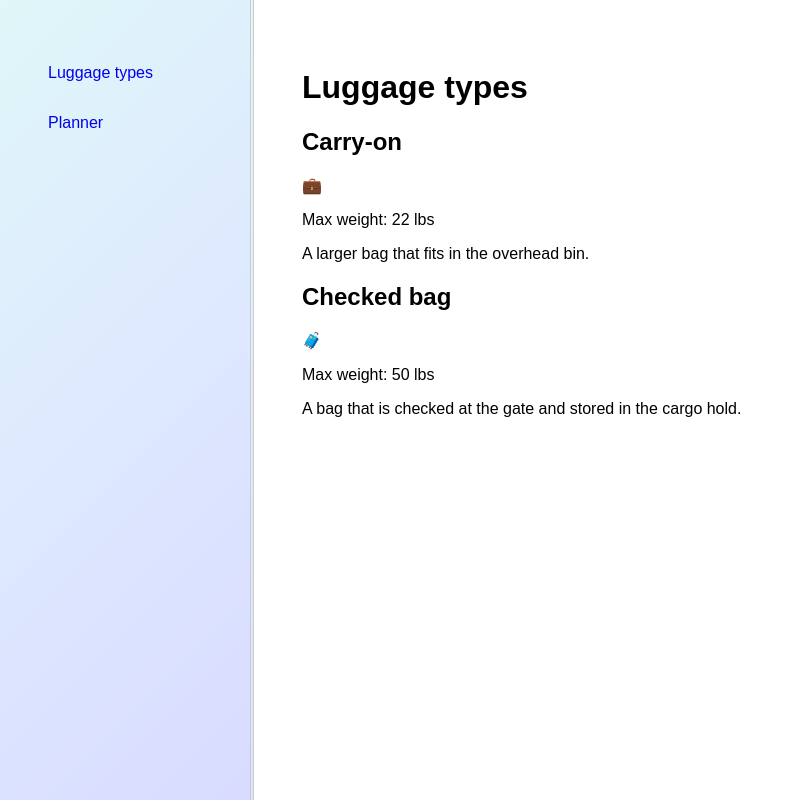
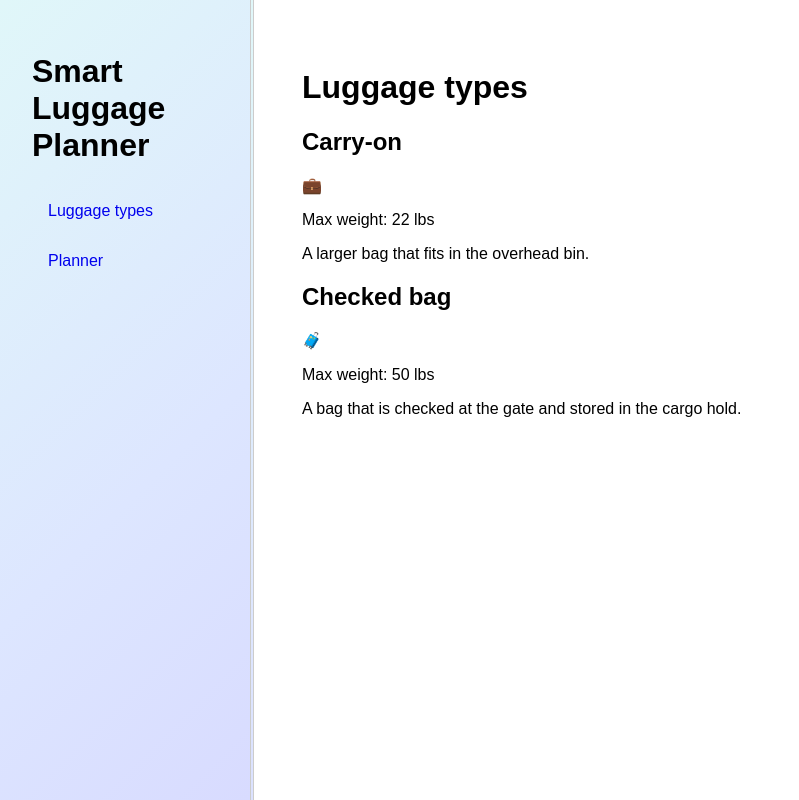
Before and after one commit to shanayamalik/berkeley-cs260, a React (Vite) app in the folder programming-assignment-3/code/: page / in a window 1280 px wide. Shown: the whole page, without its empty margins (0-799 px from the left). Built offline with nearby package versions, Linux system fonts and the light colour scheme.

Commit message:
title at the top of the sidebar

```diff
--- a/programming-assignment-3/code/src/Sidebar.jsx
+++ b/programming-assignment-3/code/src/Sidebar.jsx
@@ -1,6 +1,7 @@
 export function Sidebar({ setPage }) {
   return (
     <div className="sidebar">
+      <h1 className="sidebar-title">Smart Luggage Planner</h1>
       <ul>
         <li>
           <a
```
